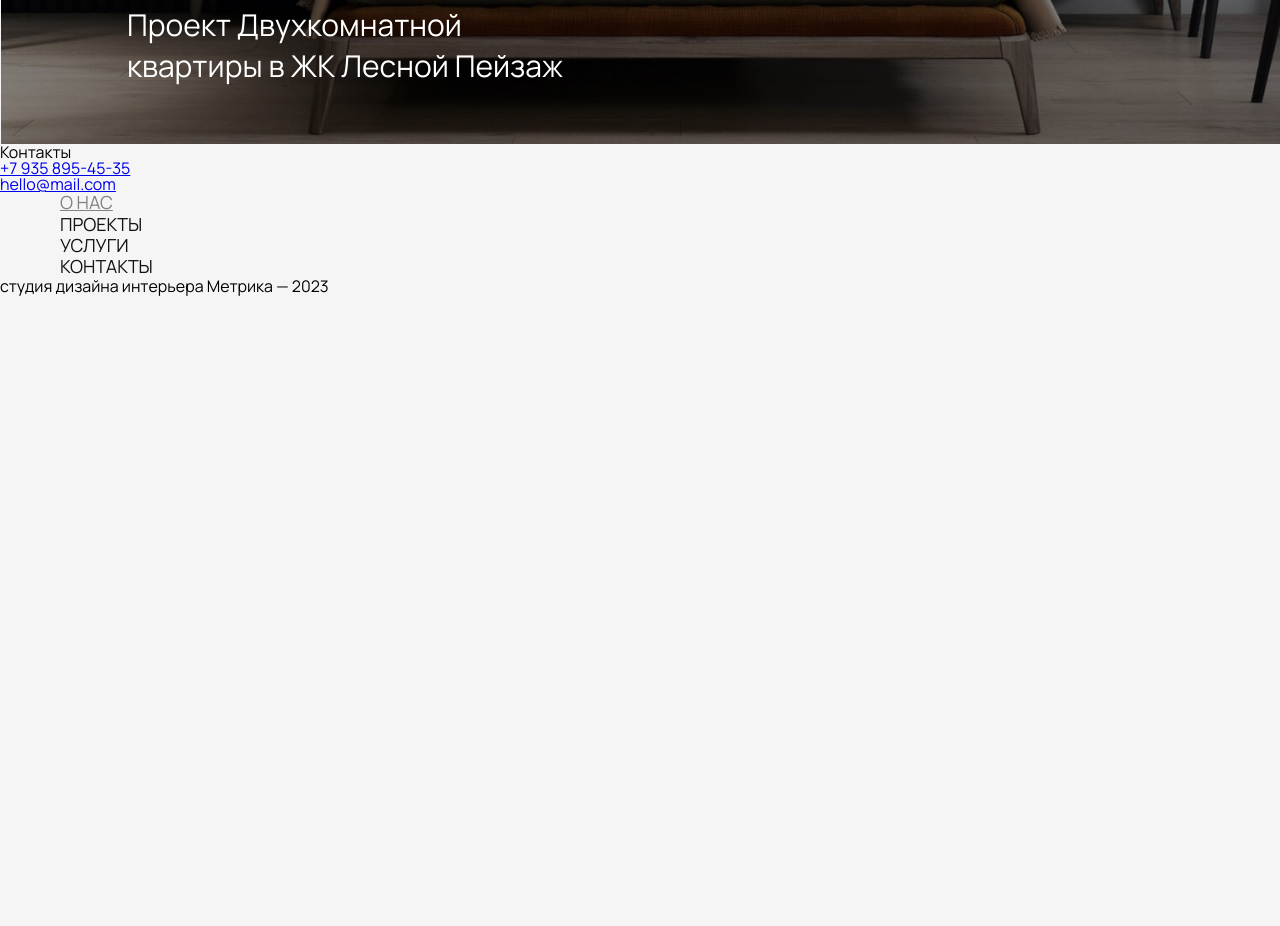
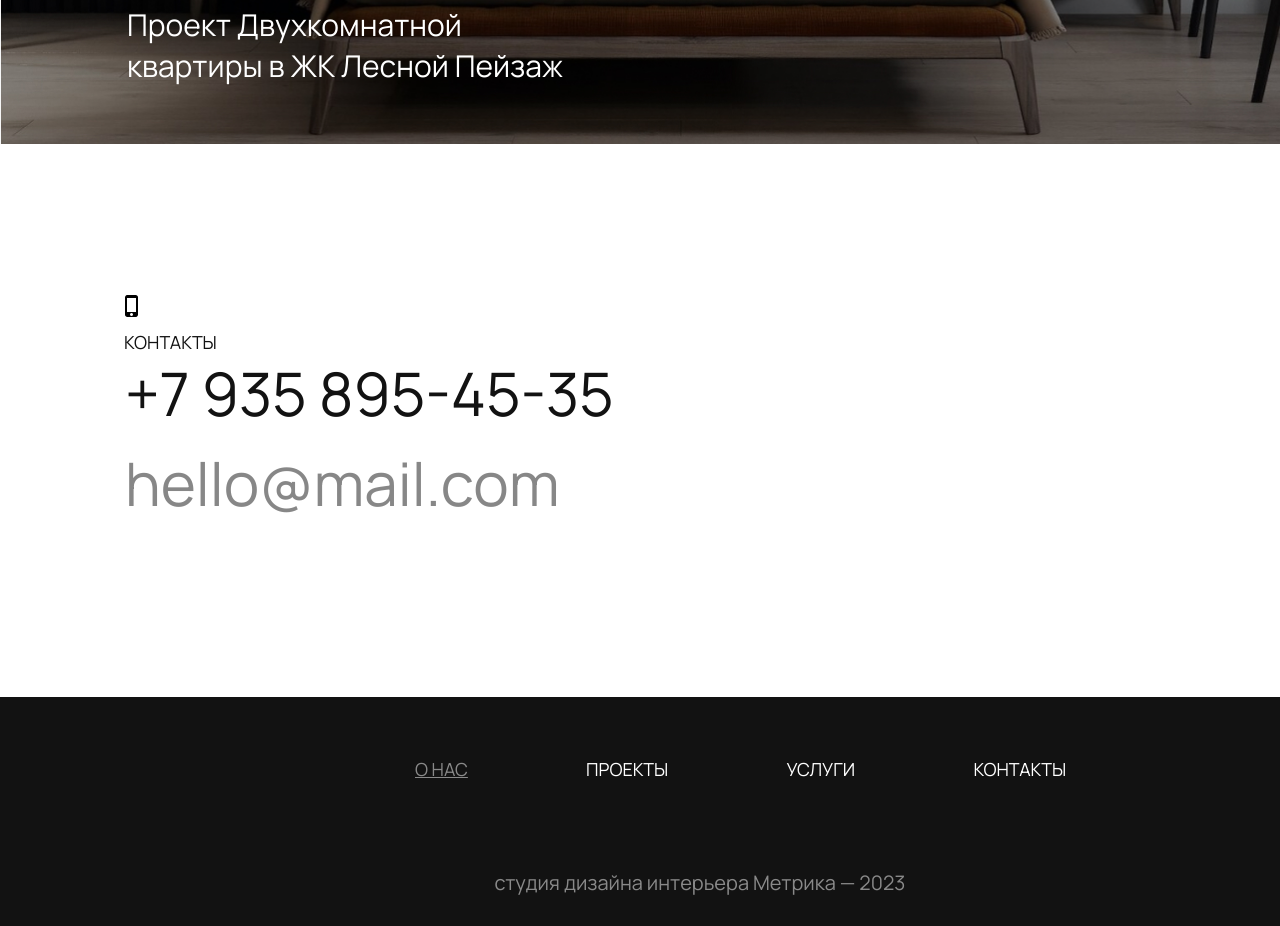
Before and after one commit to alekseygurenkov/3.practic, a plain HTML site: page index.html in a window 1280 px wide. Shown: the part 6454-7380 px from the top of the page. Before the commit the page ends 6751 px from the top, so only its background shows below. Drawn offline with Linux system fonts and the light colour scheme.

Commit message:
Update styles.css
Добавил Контакты и Футер

```diff
--- a/styles/styles.css
+++ b/styles/styles.css
@@ -338,14 +338,6 @@ main h1 {
 html {
     scroll-behavior: smooth;
 }
-/* #contacts {
-    width: auto;
-    height: 500px;
-    background-color: #FFFFFF;
-    font-size: 47px;
-    text-align: center;
-    line-height: 500px;
-} */
 
 .section_10 {
     height: 717px;
@@ -353,7 +345,7 @@ html {
     box-sizing: border-box;
     margin: 0px auto;
     border: 1px solid transparent;
-    background-image: url(../resources/Rectangle_10.jpg);
+    background-image: url(/resources/Rectangle_10.jpg);
     background-repeat: no-repeat;
     background-size: cover;
     background-position: 50% 50%;
@@ -365,7 +357,6 @@ html {
     height: 82px;
     margin-left: 125px;
     margin-top: 575px;
-    /* H3 */
     color: rgb(255, 255, 255);
     font-family: Manrope;
     font-size: 30px;
@@ -375,3 +366,125 @@ html {
     text-align: left;
     border: 1px solid transparent;
 }
+
+#contacts {
+    width: 1400px;
+    height: 553px;
+    margin: 0px auto;
+    background-color: #FFFFFF;
+}
+
+.h6_h-3::before {
+        content: ' ';
+        display: block;
+        background-image: url(../resources/ic_outline-phone-iphone.png);
+        background-size: cover;
+        background-repeat: no-repeat;
+        background-position: 50%;
+        position: absolute;
+        width: 24px;
+        height: 24px;
+        top: 150px;
+        left: 120px;
+}
+
+.h6_h-3 {
+    /* Контакты */
+    position: relative;
+    padding-left: 124px;
+    padding-top: 186px;
+    width: 92px;
+    height: 24px;
+    color: rgb(18, 18, 18);
+    font-family: Manrope;
+    font-size: 18px;
+    font-weight: 400;
+    line-height: 25px;
+    text-transform: uppercase;
+}
+
+.tel {
+    width: 500px;
+    height: 60px;
+    margin-top: 33px;
+    margin-left: 125px;
+
+}
+
+.tel a {
+    color: #121212;
+    font-family: Manrope;
+    font-size: 60px;
+    font-weight: 400;
+    line-height: 60px;
+    letter-spacing: -3%;
+    text-align: left;
+    text-decoration: none;
+}
+
+.mail {
+    width: 500px;
+    height: 60px;
+    margin-top: 30px;
+    margin-bottom: 160px;
+    margin-left: 125px;
+}
+
+.mail a {
+    color: rgb(18, 18, 18);
+    font-family: Manrope;
+    font-size: 60px;
+    font-weight: 400;
+    line-height: 60px;
+    letter-spacing: -3%;
+    text-align: left;
+    text-decoration: none;
+    opacity: 0.5;
+}
+
+.footer {
+    width: 1400px;
+    height: 229px;
+    background-color: #121212;
+    margin: 0 auto;
+    padding-top: 60px;
+}
+
+.footer-box {
+width: 800px;
+height: 25px;
+margin: 0 auto;
+/* border: 1px solid red; */
+}
+
+.box_f {
+    display: inline-block;
+    box-sizing: border-box;
+    /* border: 1px solid red; */
+    margin-left: 55px;
+}
+
+.box_f a {
+    color: rgb(255, 255, 255);
+    font-family: Manrope;
+    font-size: 18px;
+    font-weight: 400;
+    line-height: 25px;
+    letter-spacing: -3%;
+    text-align: left;
+    text-transform: uppercase;
+}
+
+.footer_p {
+    text-align: center;
+    color: rgb(255, 255, 255);
+    font-family: Manrope;
+    font-size: 20px;
+    font-weight: 400;
+    line-height: 27px;
+    letter-spacing: -3%;
+    margin: 0 auto;
+    margin-top: 87px;
+    margin-bottom: 30px;
+    opacity: 0.5;
+}
```
